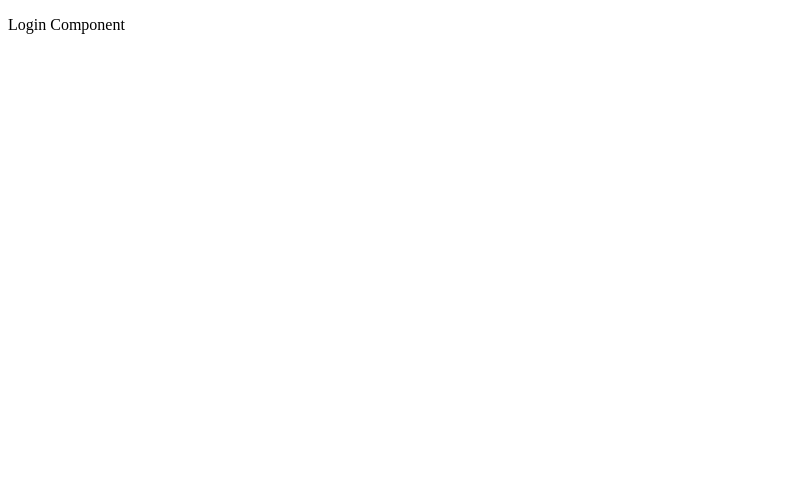
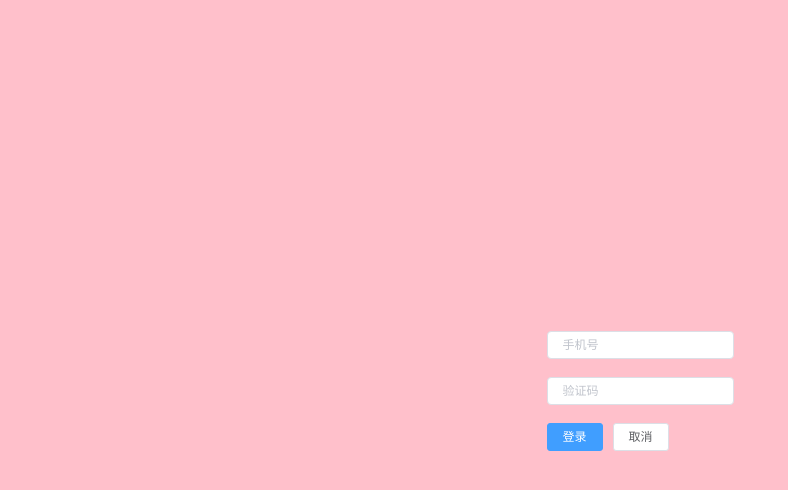
Before and after one commit to 358609107/xiangmu1, a Vue app: page /#/login in a window 1280 px wide. Shown: the top 490 px of the page, without its empty margins (0-788 px from the left). Built offline with nearby package versions, Linux system fonts and the light colour scheme.

Commit message:
页面样式实现

```diff
--- a/src/App.vue
+++ b/src/App.vue
@@ -11,5 +11,7 @@ export default {
 </script>
 
 <style lang="less" scoped>
-
+  #app{
+    height: 100%;
+  }
 </style>
--- a/src/main.js
+++ b/src/main.js
@@ -3,6 +3,7 @@ import App from '@/App.vue';
 
 import ElementUI from 'element-ui';
 import 'element-ui/lib/theme-chalk/index.css';
+import './styles/index.less';
 
 import router from './router';
 Vue.use(ElementUI);
--- /dev/null
+++ b/src/styles/index.less
@@ -0,0 +1,15 @@
+/*
+  这里写一些公共样式
+
+
+
+*/
+ * {
+    margin:0;
+    padding:0;
+ }
+
+
+html,body{
+    height:100%;
+}
--- a/src/views/login/index.vue
+++ b/src/views/login/index.vue
@@ -1,8 +1,18 @@
 <template>
-
-    <div>
-        <p>Login Component</p>
-    </div>
+  <div class="login-wrap">
+    <el-form class="login-form" ref="form" :model="sizeForm"  size="mini">
+      <el-form-item >
+        <el-input v-model="sizeForm.mobile" placeholder="手机号"></el-input>
+      </el-form-item>
+      <el-form-item >
+        <el-input v-model="sizeForm.code" placeholder="验证码"></el-input>
+      </el-form-item>
+      <el-form-item>
+        <el-button type="primary" @click="onSubmit" >登录</el-button>
+        <el-button>取消</el-button>
+      </el-form-item>
+    </el-form>
+  </div>
 </template>
 
 <script>
@@ -10,12 +20,29 @@ export default {
   name: 'AppLogin',
   data () {
     return {
-
+      sizeForm: {
+        mobile: '',
+        code: ''
+      }
     };
+  },
+  methods: {
+    onSubmit () {
+      console.log('submit!');
+    }
   }
 };
 </script>
 
 <style lang="less" scoped>
+  .login-wrap {
+      height:100%;
+      background:pink;
+      display:flex;
+      justify-content:center;
+      align-items:center;
+      .login-form {
 
+      }
+  }
 </style>
```
Also changed, not shown: 1 other file (tests, documents, lock files or other folders).
